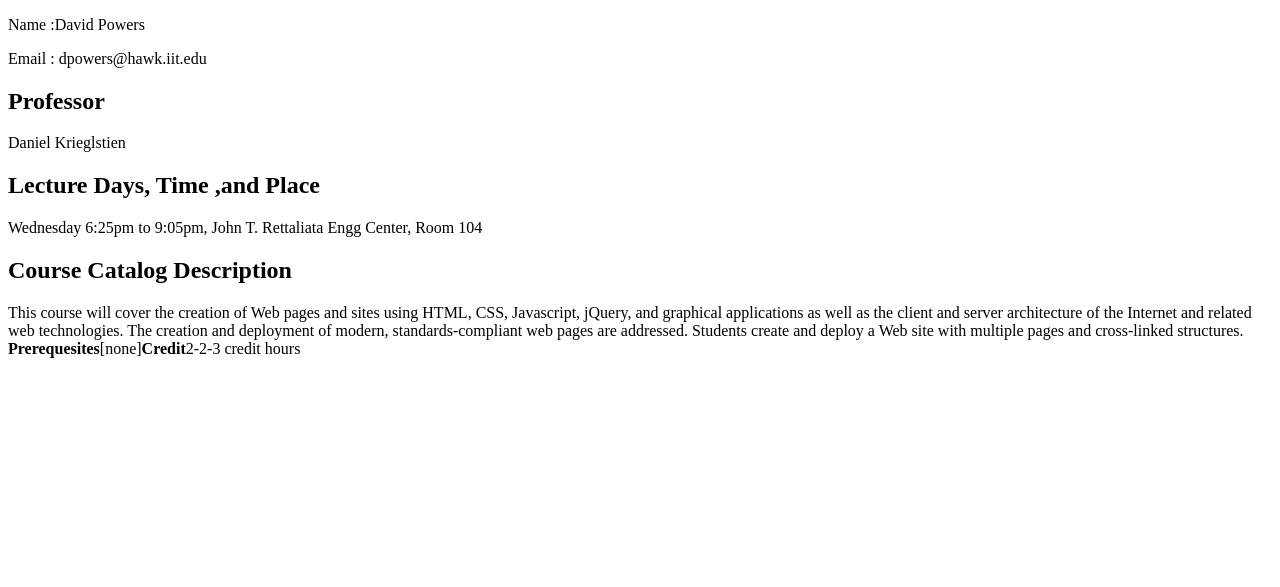
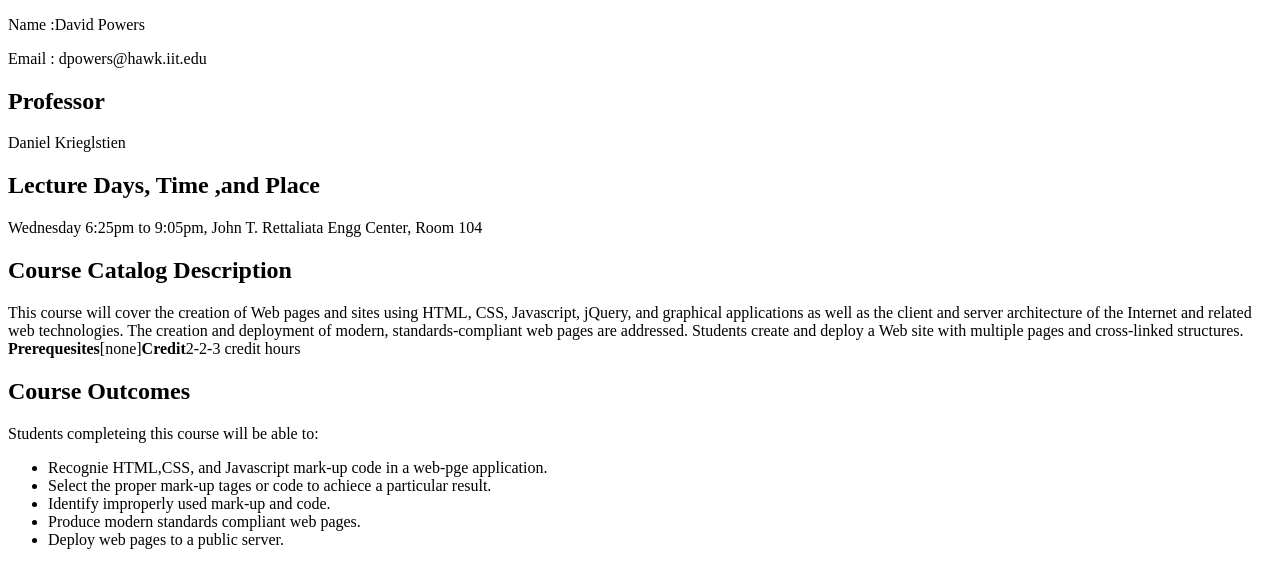
Before and after one commit to dpowers3/ITMD361Lab2, a plain HTML site: page index.html in a window 1280 px wide. Shown: the part 105-692 px from the top of the page. Drawn offline with Linux system fonts and the light colour scheme.

Commit message:
inserted unordered list "course outcomes"

```diff
--- a/index.html
+++ b/index.html
@@ -20,5 +20,14 @@
 	modern, standards-compliant web pages are addressed. Students create and deploy a Web site with multiple pages and cross-linked structures.
 	<strong>Prerequesites</strong>[none]<strong>Credit</strong>2-2-3 credit hours
 	</p>
+  <h2> Course Outcomes</h2>
+	<p>Students completeing this course will be able to:</p>
+	<ul>
+		<li>Recognie HTML,CSS, and Javascript mark-up code in a web-pge application.</li>
+		<li>Select the proper mark-up tages or code to achiece a particular result.</li>
+		<li>Identify improperly used mark-up and code.</li>
+		<li>Produce modern standards compliant web pages.</li>
+		<li>Deploy web pages to a public server.</li>
+	</ul>
 </body>
 </html>
```
